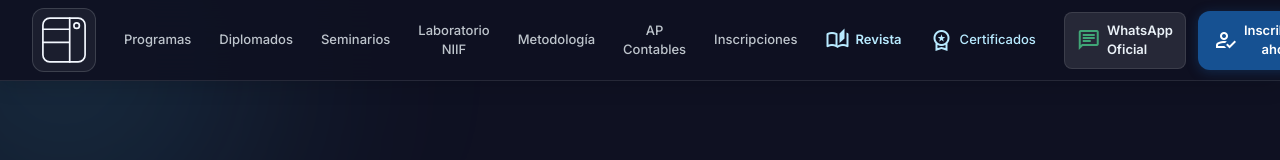
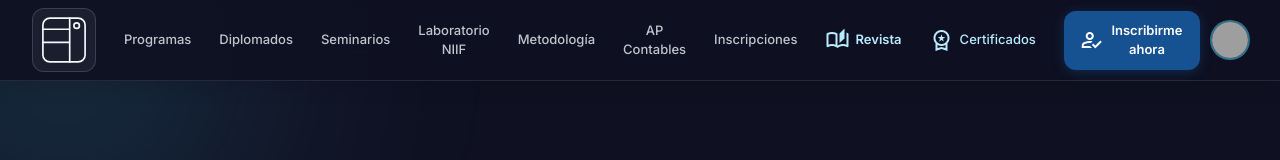
Before and after one commit to escueladeimpuestoscolombia-sys/Escuela-de-impuestos, a React (Vite) app: page / in a window 1280 px wide. Shown: the top 160 px of the page. Built offline with nearby package versions, Linux system fonts and the light colour scheme; grey boxes are pictures that could not be loaded.

Commit message:
Quita WhatsApp de la navegación

```diff
--- a/src/components/Header.tsx
+++ b/src/components/Header.tsx
@@ -85,16 +85,6 @@ export const Header: React.FC<HeaderProps> = ({
 
         {/* Action Buttons */}
         <div className="flex items-center gap-2.5 sm:gap-3">
-          <a
-            href="https://wa.me/573167589456?text=Hola,%20quisiera%20solicitar%20asesor%C3%ADa%20sobre%20los%20programas%20de%20la%20Escuela%20de%20Impuestos."
-            target="_blank"
-            rel="noopener noreferrer"
-            className="hidden sm:flex items-center gap-1.5 px-3 py-2 rounded-lg bg-white/10 hover:bg-white/15 text-[#ebf2f8] border border-white/10 transition-colors text-[13px] font-semibold"
-          >
-            <span className="material-symbols-outlined text-[#40A677] text-base">chat</span>
-            <span className="hidden md:inline">WhatsApp Oficial</span>
-          </a>
-
           <button
             onClick={() => handleNavClick('inscripcion')}
             className="inline-flex items-center justify-center gap-1.5 px-4 py-2.5 rounded-xl bg-[#165192] hover:bg-[#376aac] text-white text-[13px] font-semibold transition-all shadow-[0_2px_12px_rgba(22,81,146,0.4)] hover:shadow-[0_4px_16px_rgba(81,213,255,0.3)] active:scale-95"
--- a/wiki/decisiones.md
+++ b/wiki/decisiones.md
@@ -20,3 +20,4 @@ fuentes: [../AGENTS.md, ../.gitignore, ../package.json, ../../Docs/LOGO%20ESCUEL
 - **2026-11-10 — Mantener la política como borrador local, sin publicar.** Motivo: quedan datos de tratamiento, proveedores, seguridad, conservación y aprobación jurídica por verificar. La landing local identifica claramente el borrador y pide consentimiento sin marcar previamente; la empresa decide cuándo adoptar la versión final. Fuentes: confirmaciones de la usuaria y `../Docs/datos-personales/lista-implementacion.md`.
 - **2026-11-18 — Simplificar la marca del encabezado y del pie.** Se amplió el símbolo de marca y se retiró el nombre duplicado a su lado; también se quitó la versión “V2” del encabezado y copyright. Fuente: solicitud de la usuaria.
 - **2026-11-18 — Enlazar la revista Panorama Tributario desde la landing.** La usuaria confirma que es de su propiedad; se agrega acceso externo en menú principal, menú móvil y pie sin replicar sus contenidos. Fuente: solicitud directa y [sitio de la revista](https://www.panoramatributario.com/).
+- **2026-11-18 — No subir la cadena local completa de commits a GitHub mientras haya cambios privados pendientes.** La rama `main` está varios commits por delante de `origin/main`, incluyendo el borrador privado de tratamiento de datos. Se guardan los cambios pedidos localmente hasta poder aislar el commit que se debe publicar. Fuente: inspección de Git y regla de no subir datos privados.
--- a/wiki/estado-del-proyecto.md
+++ b/wiki/estado-del-proyecto.md
@@ -38,6 +38,7 @@ fuentes: [../package.json, ../package-lock.json, ../README.md, ../.gitignore, ..
 - **Verificación local de privacidad:** `npm run build` y `npm run lint` pasaron; landing y ruta de borrador respondieron HTTP 200. Revisión visual del formulario local confirmó enlace al borrador y casilla de autorización desmarcada. No se probaron envíos reales, la recepción no está verificada y la página no está publicada. Build conserva una advertencia no fatal de Vite sobre `__dirname`.
 - **Identidad visual (2026-11-18):** se amplió el logo del encabezado y del pie, se quitó el texto visible junto a ambos logos y se retiraron las etiquetas “V2” del encabezado y el copyright. `npm run build` y `npm run lint` pasaron; el cambio se revisó visualmente en la vista local móvil. Ver [[log]].
 - **Revista y logo (2026-11-18):** se añadió un enlace a Panorama Tributario en el menú superior, el menú móvil y el pie. El logo usa ahora un símbolo vectorial blanco de mayor tamaño, derivado del original empresarial. `npm run build` y `npm run lint` pasaron; se confirmó visualmente el logo y el menú móvil. Ver [[documentos-y-activos]].
+- **WhatsApp (2026-11-18):** se retiró “WhatsApp Oficial” del encabezado y la compilación pasó. El botón flotante conserva por ahora el ícono genérico; el logo oficial no se descargó porque la herramienta de navegador no pudo verificar la URL actual durante la descarga desde Meta.
 
 ## Alcance y siguiente paso
 
--- a/wiki/log.md
+++ b/wiki/log.md
@@ -118,3 +118,7 @@ pm run dev -- --host 0.0.0.0 en el puerto 3000.
 - Se confirmó la página de Panorama Tributario como revista en línea de Escuela de Impuestos y se añadió el enlace externo al menú de escritorio, menú móvil y pie: `https://www.panoramatributario.com/`.
 - `npm run build` y `npm run lint` pasaron. Revisión visual local: el símbolo blanco del logo se distingue con claridad en móvil; el menú móvil incluye “Revista Panorama Tributario”; el pie también incluye el enlace. No se abrió el enlace desde la landing, pero su destino fue consultado en modo de solo lectura.
 - Los cambios permanecen locales; no se publicaron ni se subieron a GitHub.
+## [2026-11-18] contacto | Retirada del botón de WhatsApp del encabezado
+- Se quitó el enlace “WhatsApp Oficial” de la barra de navegación. `npm run build` pasó con la advertencia no fatal ya existente sobre `__dirname`; `git diff --check` no reportó errores de formato.
+- La sustitución del botón flotante por el logo oficial no se completó: aunque la usuaria autorizó aceptar las normas de marca, el control del navegador se detuvo antes de descargar el paquete al no poder verificar la URL actual. El botón flotante mantiene su icono anterior.
+- Se conserva localmente; no se sube a GitHub porque la historia local pendiente incluye el borrador privado de privacidad. Ver [[pendientes]].
--- a/wiki/pendientes.md
+++ b/wiki/pendientes.md
@@ -8,6 +8,12 @@ fuentes: [documentos-y-activos.md, empresa.md, estado-del-proyecto.md, plan-de-m
 ---
 
 # Pendientes
+
+## WhatsApp en la landing
+
+- **Hecho localmente (2026-11-18):** se eliminó el acceso “WhatsApp Oficial” de la barra superior.
+- **Pendiente:** reemplazar el contenido del botón flotante con el recurso gráfico oficial de WhatsApp. La usuaria autorizó aceptar las normas de marca de Meta, pero la herramienta de navegador se detuvo al no poder determinar la URL activa de Chrome. El botón conserva su ícono anterior; no afirmar que se completó el cambio del logo.
+- **GitHub:** la rama local contiene commits previos no subidos, incluido un borrador de privacidad con datos empresariales. No enviar esa historia completa. Para publicar cambios con seguridad, preparar un commit aislado basado en `origin/main` o volver a revisar la lista de commits que se enviará.
 
 ## Material y validación empresarial
 
```
